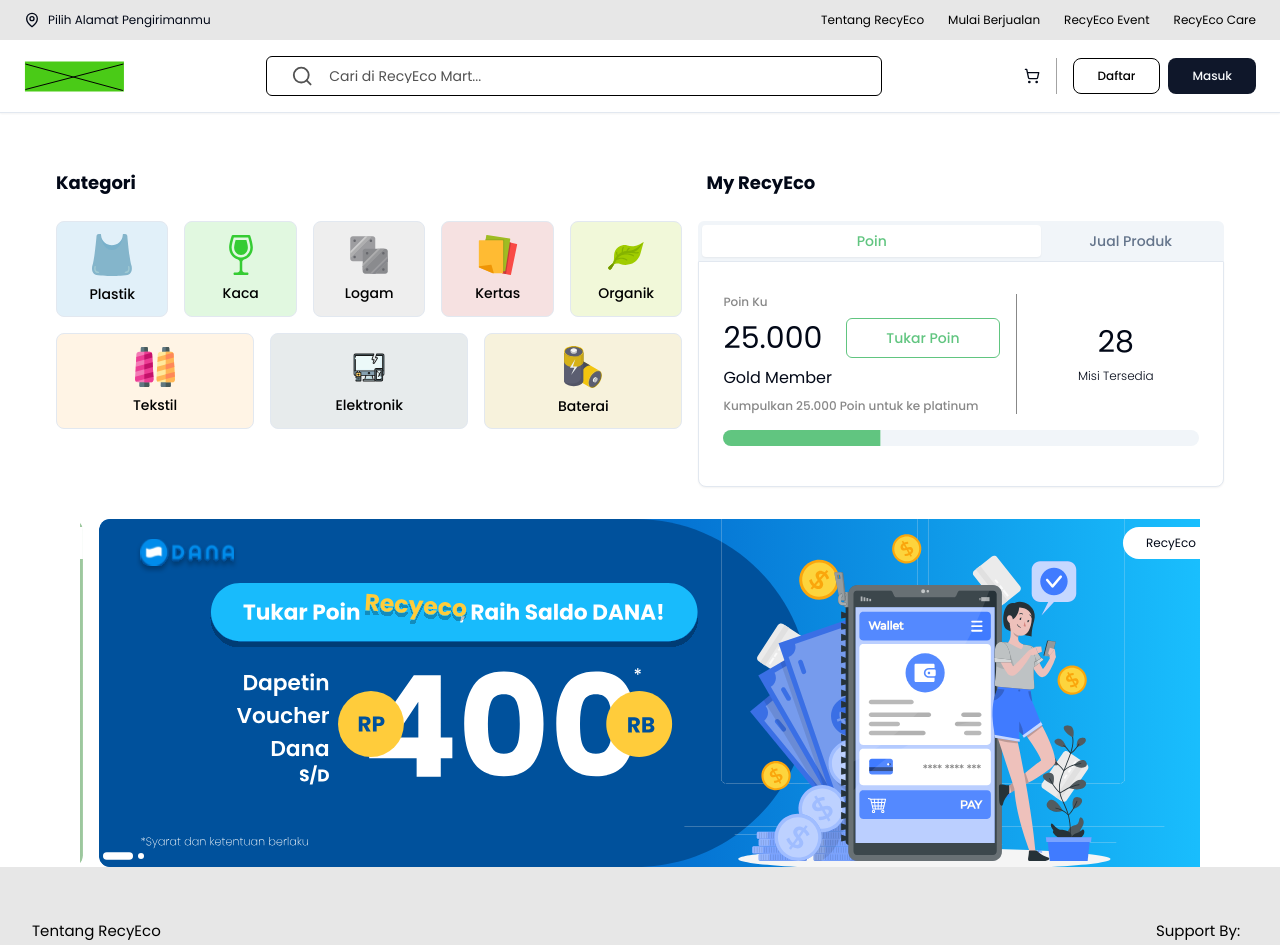
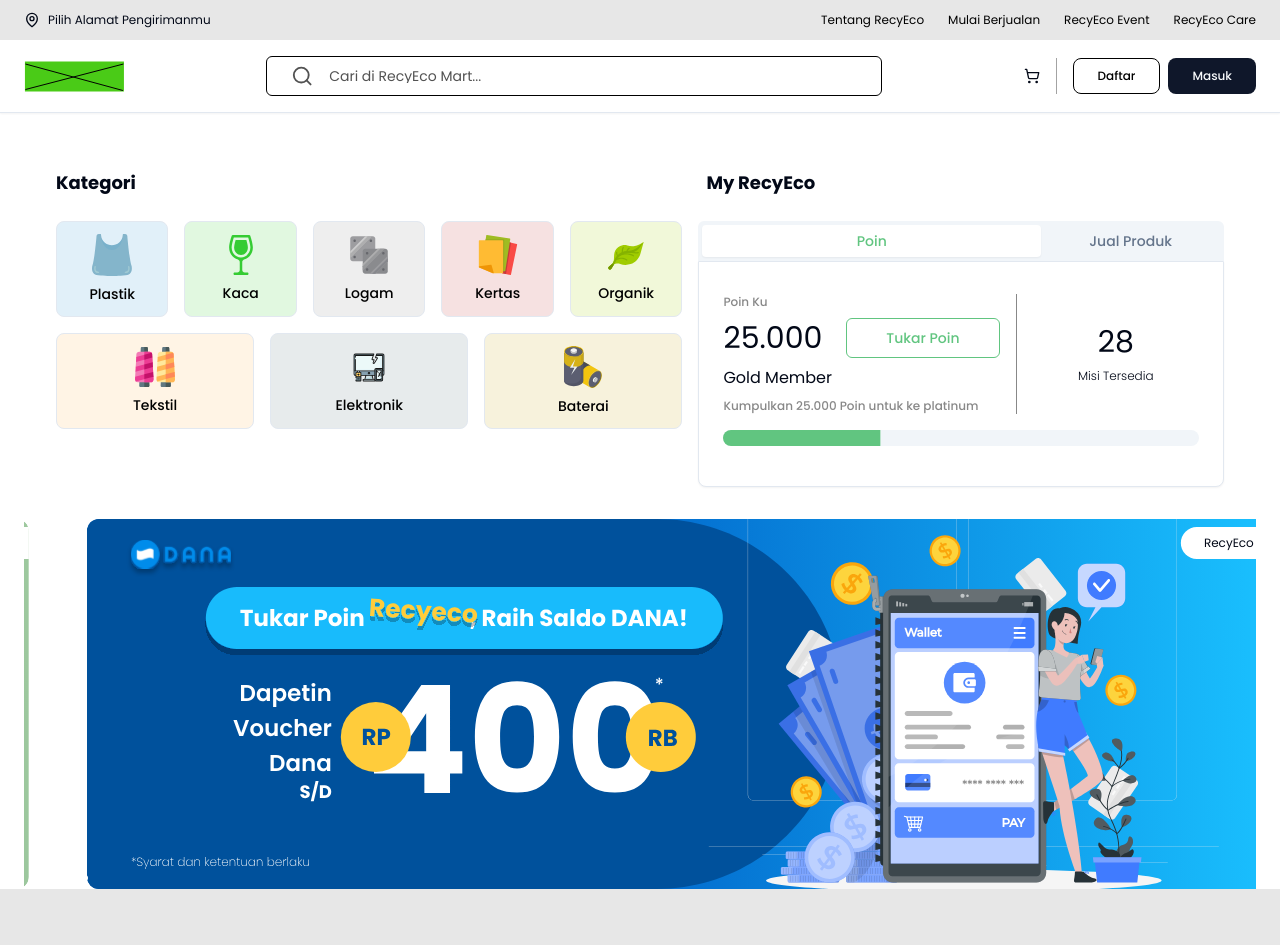
Before and after one commit to proxo-pt/recyeco-fe, a Next.js app: page / in a window 1280 px wide. Shown: the top 945 px of the page. Built offline with nearby package versions, Linux system fonts and the light colour scheme.

Commit message:
chore: Adjust Carousel's padding to match Navbar

```diff
--- a/src/features/Main/components/Carousel/index.tsx
+++ b/src/features/Main/components/Carousel/index.tsx
@@ -13,7 +13,7 @@ import { IklanItems } from '@/constants/menu';
 
 const CarouselIklan: FC = () => {
   return (
-    <div className="px-20">
+    <div className="px-6">
       <Carousel
         opts={{
           loop: true
```
